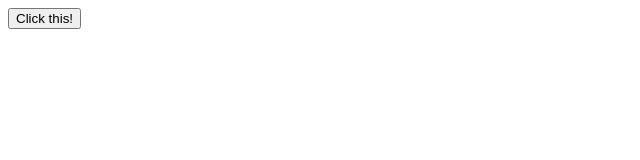
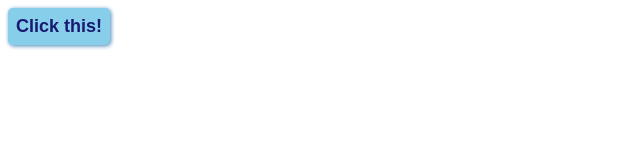
Before and after one commit to sudhartion/button-click, a plain HTML site: page index.html in a window 1280 px wide. Shown: the whole page, without its empty margins (0-640 px from the left). Drawn offline with Linux system fonts and the light colour scheme.

Commit message:
Add styling for the button

```diff
--- a/index.html
+++ b/index.html
@@ -3,9 +3,10 @@
 <head>
     <meta charset="UTF-8">
     <meta name="viewport" content="width=device-width, initial-scale=1.0">
+    <link rel="stylesheet" href="style.css">
     <title>Button Click</title>
 </head>
 <body>
-    <button>Click this!</button>
+    <button class="main-button">Click this!</button>
 </body>
 </html>
--- /dev/null
+++ b/style.css
@@ -0,0 +1,20 @@
+.main-button {
+    background-color: skyblue;
+    border: none;
+    border-radius: 5px;
+    padding: 8px;
+    box-shadow: steelblue 1px 1px 4px;
+    color: midnightblue;
+    font-size: large;
+    font-weight: bold;
+}
+
+.main-button:hover {
+    background-color: hsl(197, 71%, 78%); /*skyblue with +5% value*/
+    box-shadow: hsl(207, 44%, 54%) 1px 1px 4px; /*steelblue with +5% value*/
+}
+
+.main-button:active {
+    transform: translate(1px, 1px);
+    box-shadow: none;
+}
```
